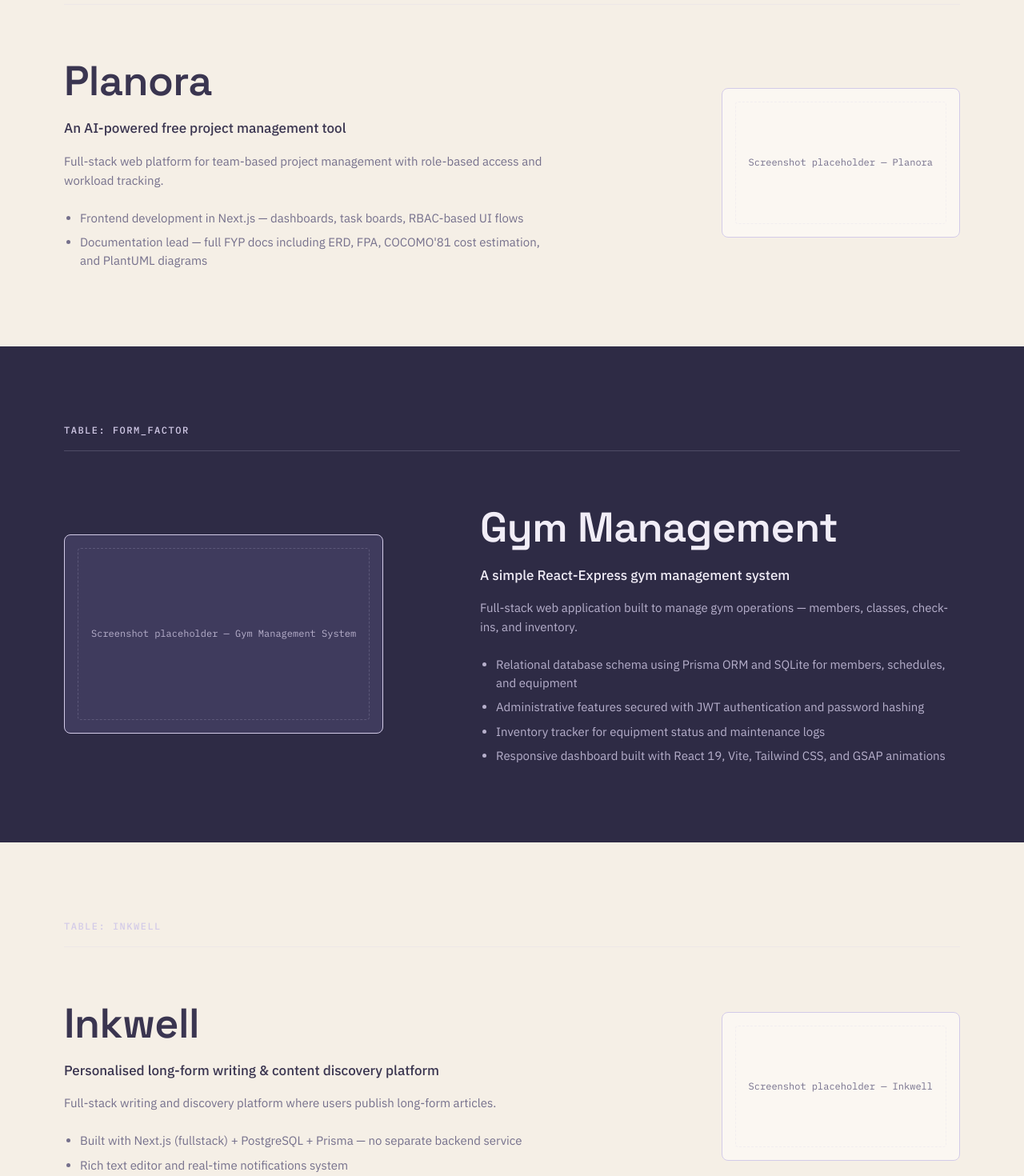
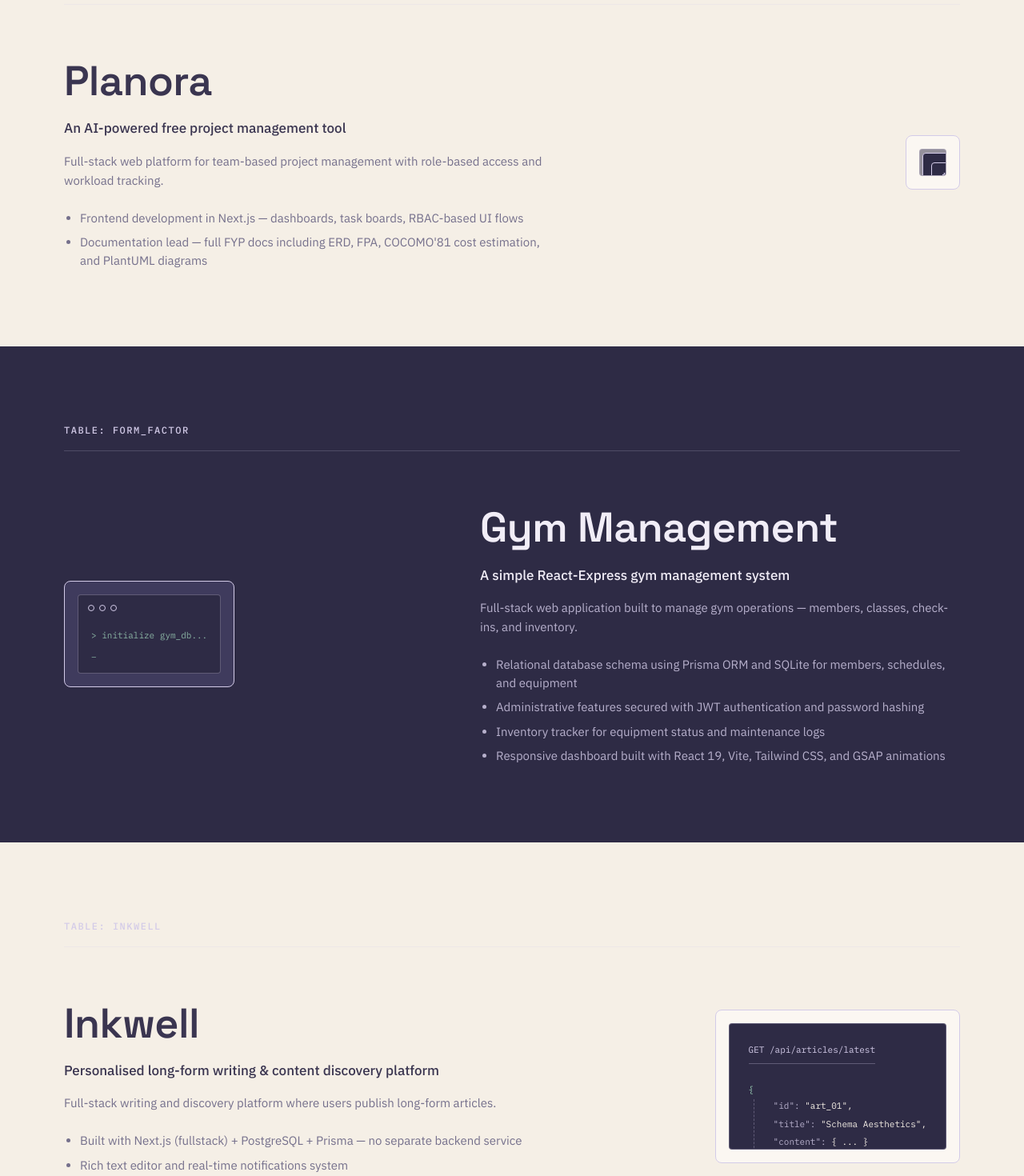
Before and after one commit to IBRAHIM-CODEK/portfolio-ibrahim, a Next.js app: page / in a window 1280 px wide. Shown: the part 2160-3630 px from the top of the page at 80% size. Built offline with nearby package versions, Linux system fonts and the light colour scheme.

Commit message:
something something

```diff
--- a/src/app/page.tsx
+++ b/src/app/page.tsx
@@ -7,10 +7,10 @@ import {
   Section,
   SectionHeader,
   IconBadge,
-  ProjectMockup,
   SkillChip,
   DotNav,
 } from "@/components/Shared";
+import { DynamicProjectVisualizer } from "@/components/ProjectVisualizers";
 
 export const CTAButton = ({
   icon: Icon,
@@ -259,7 +259,7 @@ export default function Home() {
             </ul>
           </div>
           <div className="w-full xl:w-auto">
-            <ProjectMockup projectName="Planora" bgTheme="paper" />
+            <DynamicProjectVisualizer projectId="planora" bgTheme="paper" />
           </div>
         </div>
       </Section>
@@ -298,7 +298,7 @@ export default function Home() {
             </ul>
           </div>
           <div className="w-full xl:w-auto">
-            <ProjectMockup projectName="Gym Management System" bgTheme="ink" />
+            <DynamicProjectVisualizer projectId="gym" bgTheme="ink" />
           </div>
         </div>
       </Section>
@@ -327,7 +327,7 @@ export default function Home() {
             </ul>
           </div>
           <div className="w-full xl:w-auto">
-            <ProjectMockup projectName="Inkwell" bgTheme="paper" />
+            <DynamicProjectVisualizer projectId="inkwell" bgTheme="paper" />
           </div>
         </div>
       </Section>
--- /dev/null
+++ b/src/components/ProjectVisualizers.tsx
@@ -0,0 +1,121 @@
+"use client";
+
+import React, { useState, useEffect } from "react";
+
+const ERDGraph = ({ isHovered }: { isHovered: boolean }) => {
+  return (
+    <div className="w-full h-full relative font-mono text-[10px] sm:text-[11px] overflow-hidden rounded-[4px] border-[1px] border-line-blueprint/30 bg-ink-900/50 p-4">
+      {/* Background Grid */}
+      <div className="absolute inset-0 bg-blueprint-grid opacity-20 pointer-events-none"></div>
+
+      {/* Node 1 */}
+      <div className={`absolute top-[10%] left-[10%] border-[1px] ${isHovered ? 'border-signal-amber text-signal-amber shadow-[0_0_10px_rgba(159,211,184,0.3)]' : 'border-line-blueprint text-line-blueprint'} bg-ink-900 px-3 py-2 rounded-[4px] z-10 transition-all duration-300`}>
+        <div className="font-bold border-b-[1px] border-inherit pb-1 mb-1">users</div>
+        <div>id (PK)</div>
+        <div>email</div>
+      </div>
+
+      {/* Node 2 */}
+      <div className={`absolute top-[50%] left-[45%] border-[1px] ${isHovered ? 'border-signal-amber text-signal-amber shadow-[0_0_10px_rgba(159,211,184,0.3)]' : 'border-line-blueprint text-line-blueprint'} bg-ink-900 px-3 py-2 rounded-[4px] z-10 transition-all duration-300 delay-75`}>
+        <div className="font-bold border-b-[1px] border-inherit pb-1 mb-1">tasks</div>
+        <div>id (PK)</div>
+        <div>user_id (FK)</div>
+      </div>
+
+      {/* Connection Lines using CSS */}
+      <div className={`absolute top-[20%] left-[25%] w-[25%] h-[35%] border-b-[1.5px] border-l-[1.5px] border-dashed rounded-bl-[8px] transition-colors duration-300 ${isHovered ? 'border-signal-amber' : 'border-line-blueprint'}`}></div>
+    </div>
+  );
+};
+
+const TerminalLog = ({ isHovered }: { isHovered: boolean }) => {
+  const [logs, setLogs] = useState<string[]>(["> initialize gym_db..."]);
+
+  useEffect(() => {
+    if (!isHovered) return;
+
+    const queries = [
+      "SELECT * FROM members WHERE status = 'active';",
+      "UPDATE inventory SET status = 'maintenance';",
+      "INSERT INTO check_ins VALUES (105, NOW());",
+      "DELETE FROM schedules WHERE class_id = 9;",
+      "SELECT count(*) FROM classes;"
+    ];
+
+    let count = 0;
+    const interval = setInterval(() => {
+      setLogs(prev => {
+        const next = [...prev, `> ${queries[count % queries.length]}`];
+        return next.length > 5 ? next.slice(next.length - 5) : next;
+      });
+      count++;
+    }, 600);
+
+    return () => clearInterval(interval);
+  }, [isHovered]);
+
+  return (
+    <div className="w-full h-full bg-ink-900 border-[1px] border-line-blueprint/30 rounded-[4px] p-4 font-mono text-[10px] sm:text-[11px] text-signal-amber overflow-hidden flex flex-col justify-end text-left relative">
+      <div className="absolute top-3 left-3 flex gap-1.5">
+        <div className="w-2 h-2 rounded-full border-[1px] border-line-blueprint"></div>
+        <div className="w-2 h-2 rounded-full border-[1px] border-line-blueprint"></div>
+        <div className="w-2 h-2 rounded-full border-[1px] border-line-blueprint"></div>
+      </div>
+      <div className="mt-6 flex-1 flex flex-col justify-end">
+        {logs.map((log, i) => (
+          <div key={i} className="mb-1.5 opacity-80 truncate">{log}</div>
+        ))}
+        <div className="animate-pulse-amber">_</div>
+      </div>
+    </div>
+  );
+};
+
+const JSONExplorer = ({ isHovered }: { isHovered: boolean }) => {
+  return (
+    <div className="w-full h-full bg-ink-900 border-[1px] border-line-blueprint/30 rounded-[4px] p-4 sm:p-6 font-mono text-[10px] sm:text-[11px] text-paper-100 overflow-hidden text-left relative">
+      <div className="text-line-blueprint mb-4 pb-2 border-b-[1px] border-line-blueprint/30 inline-block">GET /api/articles/latest</div>
+      <div className="mt-2 transition-all duration-300">
+        <span className="text-signal-amber">{"{"}</span>
+        <div className="pl-4 sm:pl-6 border-l-[1px] border-dashed border-line-blueprint/30 ml-1.5 my-1">
+          <div className="mb-1.5"><span className="text-text-muted-dark">"id":</span> "art_01",</div>
+          <div className="mb-1.5"><span className="text-text-muted-dark">"title":</span> "Schema Aesthetics",</div>
+          <div>
+            <span className="text-text-muted-dark">"content":</span> {isHovered ? "{" : "{ ... }"}
+            <div className={`pl-4 sm:pl-6 overflow-hidden transition-all duration-300 border-l-[1px] border-dashed border-line-blueprint/30 ml-1.5 my-1 ${isHovered ? 'max-h-[100px] opacity-100' : 'max-h-0 opacity-0 my-0 border-transparent'}`}>
+                <div className="mb-1.5"><span className="text-text-muted-dark">"blocks":</span> [54 items],</div>
+                <div className="mb-1.5"><span className="text-text-muted-dark">"author":</span> "Ibrahim",</div>
+                <div className="mb-1.5"><span className="text-text-muted-dark">"published":</span> true</div>
+            </div>
+            {isHovered && "}"}
+          </div>
+        </div>
+        <span className="text-signal-amber">{"}"}</span>
+      </div>
+    </div>
+  );
+};
+
+export const DynamicProjectVisualizer = ({
+  projectId,
+  bgTheme
+}: {
+  projectId: "planora" | "gym" | "inkwell";
+  bgTheme: "ink" | "paper";
+}) => {
+  const [isHovered, setIsHovered] = useState(false);
+  const isDark = bgTheme === "ink";
+  const bgColor = isDark ? "bg-ink-700" : "bg-paper-50";
+
+  return (
+    <div
+      className={`group relative rounded-[8px] p-[16px] w-full lg:max-w-[560px] aspect-[16/10] mx-auto lg:mx-0 flex-shrink-0 ${bgColor} border-[1px] transition-colors duration-300 ${isHovered ? 'border-signal-amber' : 'border-line-blueprint'}`}
+      onMouseEnter={() => setIsHovered(true)}
+      onMouseLeave={() => setIsHovered(false)}
+    >
+      {projectId === "planora" && <ERDGraph isHovered={isHovered} />}
+      {projectId === "gym" && <TerminalLog isHovered={isHovered} />}
+      {projectId === "inkwell" && <JSONExplorer isHovered={isHovered} />}
+    </div>
+  );
+};
--- a/src/components/Shared.tsx
+++ b/src/components/Shared.tsx
@@ -101,30 +101,7 @@ export const IconBadge = ({
   );
 };
 
-export const ProjectMockup = ({
-  projectName,
-  bgTheme
-}: {
-  projectName: string;
-  bgTheme: "ink" | "paper";
-}) => {
-  const isDark = bgTheme === "ink";
-  const bgColor = isDark ? "bg-ink-700" : "bg-paper-50";
-  const textColor = isDark ? "text-text-muted-dark" : "text-text-muted-light";
 
-  return (
-    <div className={`group relative rounded-[8px] p-[16px] w-full lg:max-w-[560px] aspect-[16/10] mx-auto lg:mx-0 flex-shrink-0 ${bgColor} border-[1px] border-line-blueprint hover:border-signal-amber transition-colors duration-300`}>
-      {/* Corner Tick Mark */}
-      <div className="absolute top-0 left-0 w-4 h-4 border-t-[2px] border-l-[2px] border-signal-amber opacity-0 group-hover:opacity-100 transition-opacity duration-300 -translate-x-[1px] -translate-y-[1px]"></div>
-
-      <div className="rounded-[4px] w-full h-full flex flex-col items-center justify-center text-center p-4 border-[1px] border-dashed border-line-blueprint/20">
-        <span className={`font-mono text-[12px] ${textColor}`}>
-          Screenshot placeholder — {projectName}
-        </span>
-      </div>
-    </div>
-  );
-};
 
 export const SkillChip = ({
   label,
```
